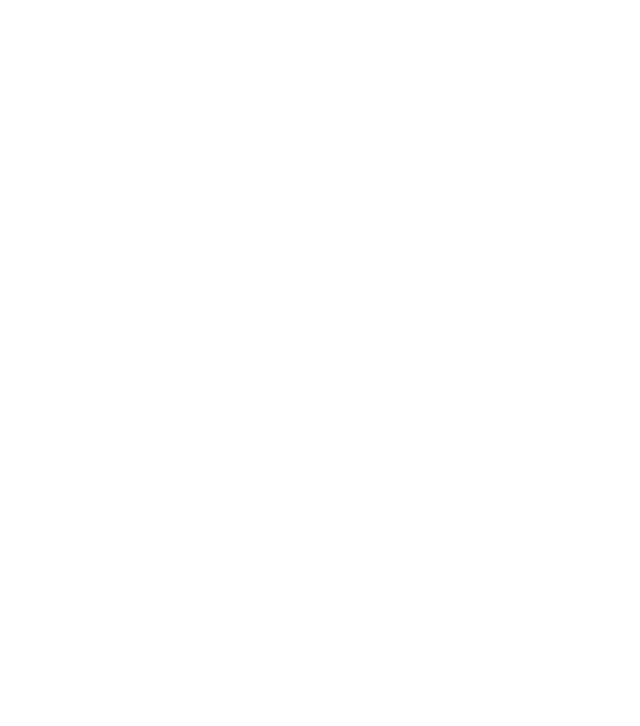
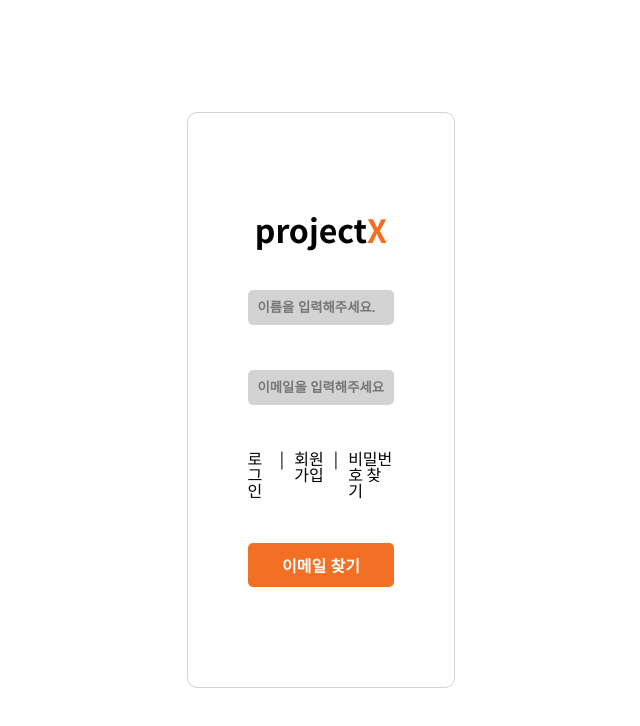
Before and after one commit to CHOIIS829/ProjectX, a React (Create React App) app in the folder frontend/: page /find-email in a window 1280 px wide. Before the commit this address had no page. Shown: the top 726 px of the page, without its empty margins (319-959 px from the left). Built offline with nearby package versions, Linux system fonts and the light colour scheme.

Commit message:
수정 중

```diff
--- a/frontend/src/api/authApi.js
+++ b/frontend/src/api/authApi.js
@@ -31,3 +31,10 @@
         '/join', member
     )
 }
+
+// 아이디 찾기
+export const findId = (member) => {
+    return instance.post(
+        '/findId', member
+    )
+}
--- /dev/null
+++ b/frontend/src/components/findEmail/findEmailContainer.js
@@ -0,0 +1,142 @@
+import styled from "styled-components";
+import { Logo } from "../../style/logo";
+import { filterRoutes } from "../../assets/routeData";
+import React from "react";
+import { useState } from "react";
+import { useNavigate } from "react-router-dom";
+import Modal from "../../util/modal";
+import { findId } from "../../api/authApi";
+
+const FormContainer = styled.form`
+    display: flex;
+    flex-direction: column;
+    justify-content: center;
+    align-items: center;
+    gap: 45px;
+    padding: 100px 60px;
+    border: 1px solid lightgrey;
+    border-radius: 10px;
+    width: 21%;
+    input {
+        width: 100%;
+        padding: 10px;
+        border: none;
+        background-color: lightgrey;
+        border-radius: 5px;
+        &::placeholder {
+            font-weight: bold;
+        }
+    }
+    button {
+        width: 100%;
+        padding: 10px;
+        border: none;
+        background: var(--main-color);
+        color: white;
+        font-weight: bold;
+        font-size: medium;
+        border-radius: 5px;
+        cursor: pointer;
+        &:hover {
+            color: black;
+        }
+    }
+`;
+
+const ControlContainer = styled.div`
+    display: flex;
+    gap: 10px;
+    p {
+        cursor: pointer;
+        font-size: medium;
+    }
+    p:nth-child(odd):hover {
+        color: var(--main-color);
+    }
+`;
+
+export const FindEmailContainer = () => {
+
+    const navigate = useNavigate();
+
+    const [name, setName] = useState('');
+    const [email, setEmail] = useState('');
+
+    // 모달 세팅
+    const [modal, setModal] = useState(false);
+    const [modalContent, setModalContent] = useState();
+    const [confirm, setConfirm] = useState();
+    const [close, setClose] = useState();
+    const [confirmStatus, setConfirmStatus] = useState(false);
+    const [closeStatus , setCloseStatus] = useState(false);
+
+    const makeRoutes = () => {
+        const filteredRoutes = filterRoutes('/signup', '/login','/find-password');
+        return filteredRoutes.map((route, index) => {
+            return (
+                <React.Fragment key={route.path}>
+                    <p onClick={() => navigate(route.path)}>{route.titleKorean}</p>
+                    {index < filteredRoutes.length - 1 && <span>|</span>}
+                </React.Fragment>
+            );
+        });
+    };
+
+    const closeModal = () => {
+        setModal(false);
+    }
+
+    const handleFindId = async (e) => {
+
+        e.preventDefault();
+
+        if(name === '' || email === ''){
+            setModalContent('이름과 이메일을 입력해주세요.');
+            setConfirmStatus(true);
+            setCloseStatus(false);
+            setConfirm(()=>closeModal);
+            setModal(true);
+            return;
+        }
+
+        const data = {
+            memberName: name,
+            email: email
+        };
+
+        const response = await findId(data);
+        console.log(response);
+
+
+    };
+
+    return(
+        <FormContainer>
+            <Logo header="black" span="#F26F23" tag="h1"/>
+            <input
+                type="text"
+                placeholder="이름을 입력해주세요."
+                onChange={(e) => setName(e.target.value)}
+                value={name}
+            />
+            <input
+                type="text"
+                placeholder="이메일을 입력해주세요."
+                onChange={(e) => setEmail(e.target.value)}
+                value={email}
+            />
+            <ControlContainer>
+                {makeRoutes()}
+            </ControlContainer>
+            <button onClick={(e)=>handleFindId(e)}>이메일 찾기</button>
+            <Modal
+                open={modal}
+                children={modalContent}
+                confirmStatus={confirmStatus}
+                closeStatus={closeStatus}
+                confirm={confirm}
+                close={close}
+            />
+        </FormContainer>
+    );
+}
--- a/frontend/src/components/login/loginContainer.js
+++ b/frontend/src/components/login/loginContainer.js
@@ -53,6 +53,7 @@
 
 
 export const LoginContainer = () => {
+
     const navigate = useNavigate();
 
     const makeRoutes = () => {
@@ -66,6 +67,7 @@
             );
         });
     };
+
     return (
         <FormContainer>
             <Logo header="black" span="#F26F23" tag="h1"/>
--- /dev/null
+++ b/frontend/src/pages/findEmail.js
@@ -0,0 +1,18 @@
+import styled from "styled-components";
+import { FindEmailContainer } from "../components/findEmail/findEmailContainer";
+
+const Container = styled.div`
+    display: flex;
+    justify-content: center;
+    align-items: center;
+    height: 100vh;
+    width: 100%;
+`;
+
+export const FindEmail = ()=> {
+    return(
+        <Container>
+            <FindEmailContainer/>
+        </Container>
+    );
+}
--- a/frontend/src/router/Router.js
+++ b/frontend/src/router/Router.js
@@ -2,6 +2,7 @@
 import { Main } from "../pages/main"
 import { Login } from "../pages/login";
 import { SignUp } from "../pages/signUp";
+import { FindEmail } from "../pages/findEmail";
 import { Header } from "../components/common/Header";
 
 export const Router = () =>{
@@ -20,6 +21,9 @@
                 <Route path="/signUp" element={
                     <SignUp/>
                 }/>
+                <Route path="/find-email" element={
+                    <FindEmail/>
+                } />
             </Routes>
         </BrowserRouter>
     );
--- a/frontend/src/util/modal.js
+++ b/frontend/src/util/modal.js
@@ -58,6 +58,7 @@
         font-size: 15px;
         font-weight: bold;
         background-color: transparent;
+        color: black;
         cursor: pointer;
     }
 `;
```
